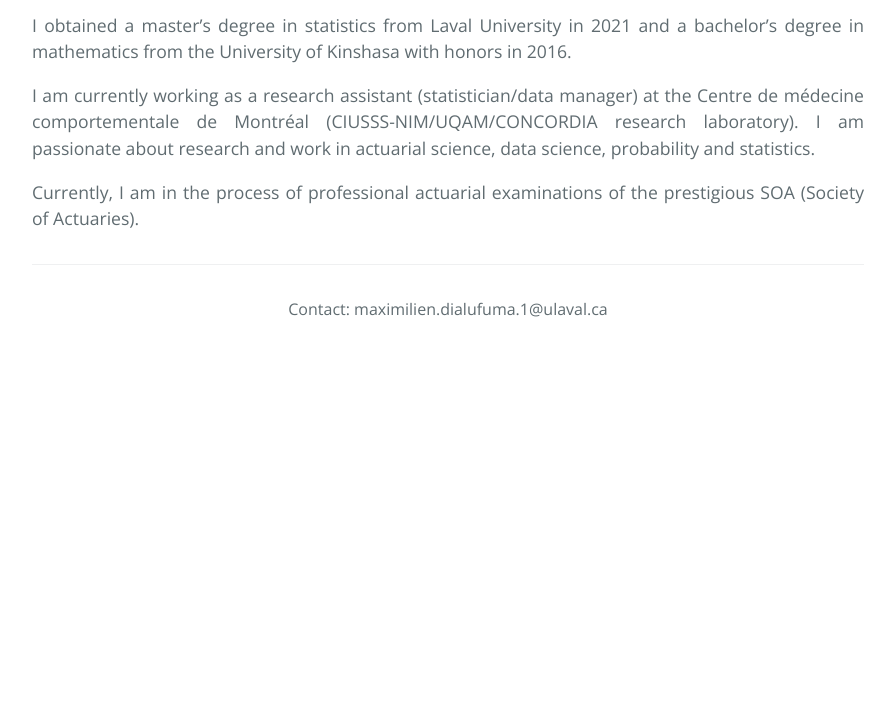
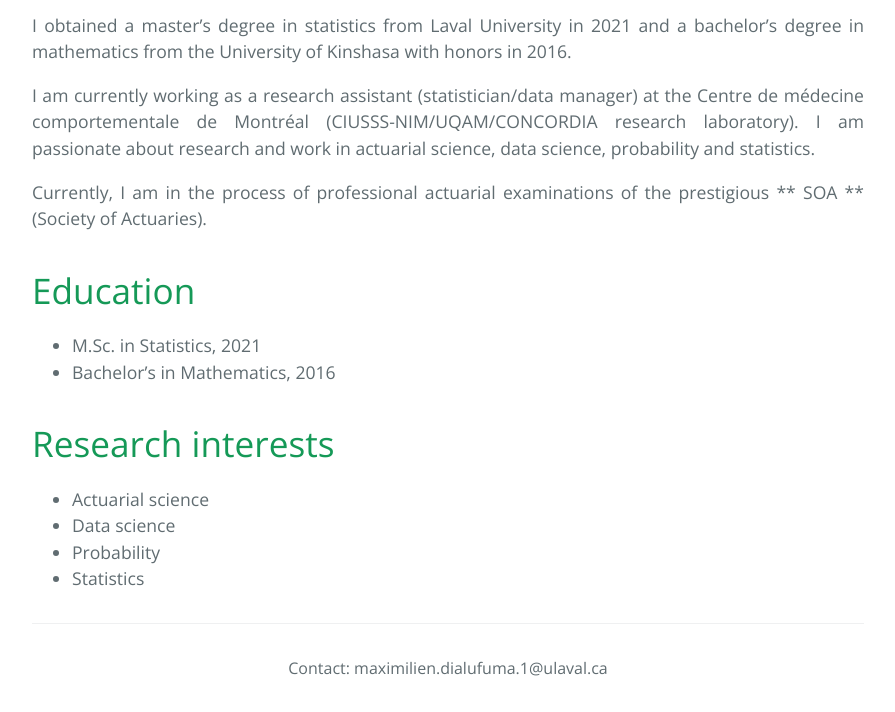
Before and after one commit to dialufuma/dialufuma.github.io, a Jekyll site: the page built from index.md, in a window 1280 px wide. Shown: the part 559-1271 px from the top of the page, without its empty margins (192-1087 px from the left). Built offline with Jekyll 4.4.1, drawn with Linux system fonts in a browser that asks for light colours; before the commit the page ends 912 px from its top, so only the background shows below that.

Commit message:
Update index.md

```diff
--- a/index.md
+++ b/index.md
@@ -13,5 +13,17 @@ There should be whitespace between paragraphs. We recommend including a README,
 
 <div style="text-align: justify"> <p>I obtained a master’s degree in statistics from Laval University in 2021 and a bachelor’s degree in mathematics from the University of Kinshasa with honors in 2016.</p>
 <p>I am currently working as a research assistant (statistician/data manager) at the Centre de médecine comportementale de Montréal (CIUSSS-NIM/UQAM/CONCORDIA research laboratory). I am passionate about research and work in actuarial science, data science, probability and statistics.</p>
-<p>Currently, I am in the process of professional actuarial examinations of the prestigious SOA (Society of Actuaries).</p>
+<p>Currently, I am in the process of professional actuarial examinations of the prestigious ** SOA ** (Society of Actuaries).</p>
 </div>
+
+# Education
+
+* M.Sc. in Statistics, 2021
+* Bachelor's in Mathematics, 2016
+
+# Research interests
+
+* Actuarial science
+* Data science
+* Probability
+* Statistics
```
